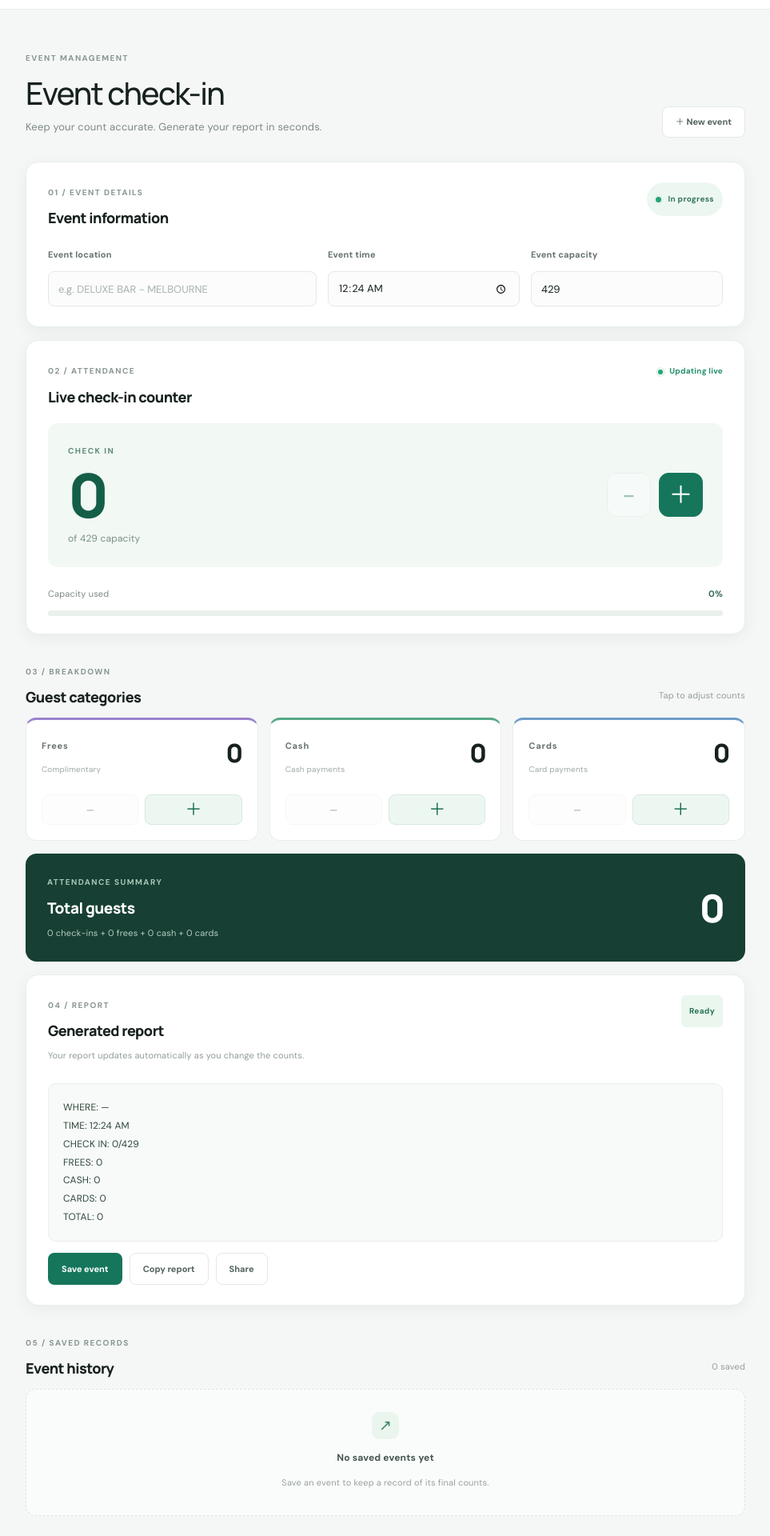
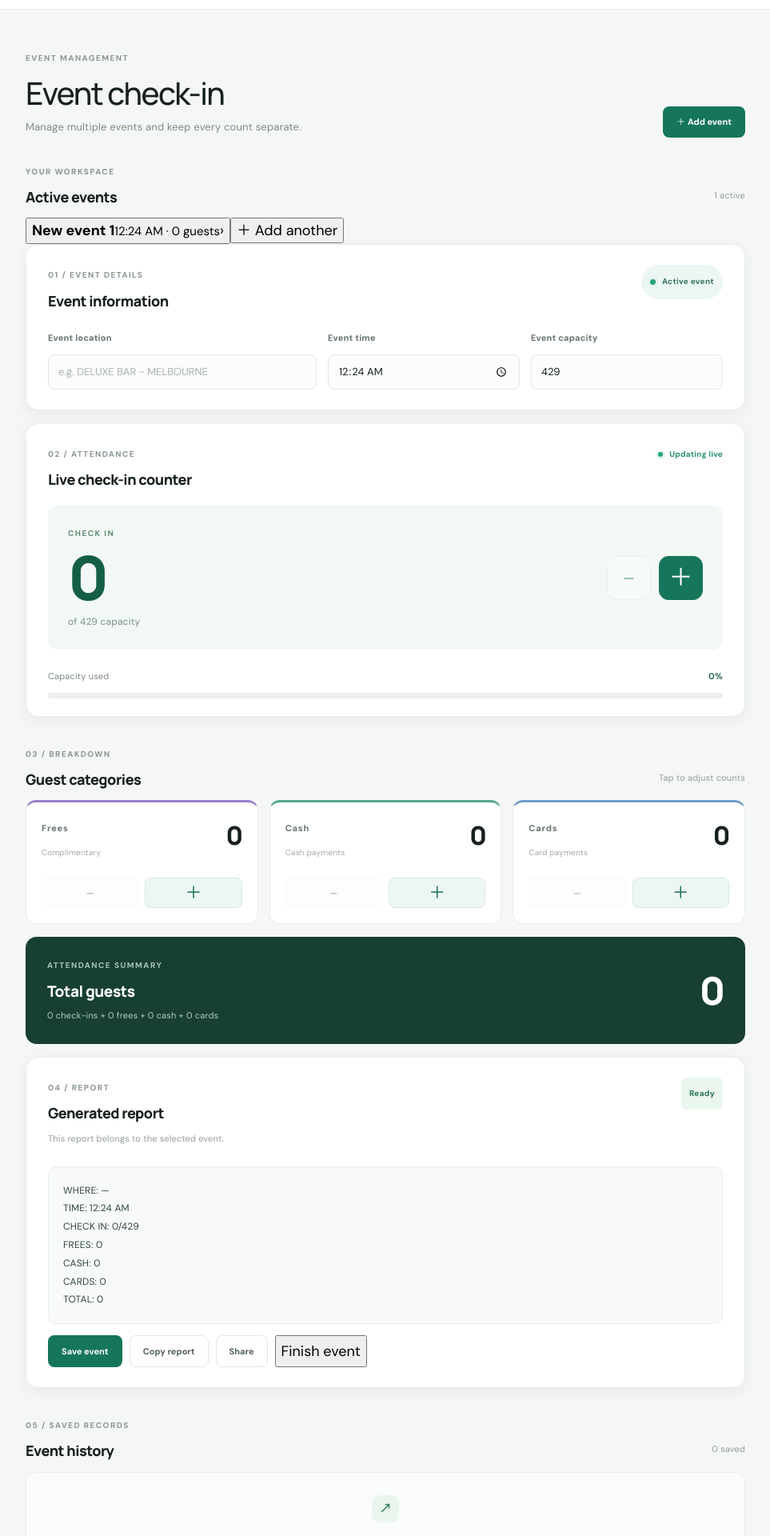
Before and after one commit to choMatt/EventCounter, a React (Vite) app: page / in a window 1280 px wide. Shown: the part 60-1980 px from the top of the page at 80% size, without its empty margins (158-1121 px from the left). Built offline with nearby package versions, Linux system fonts and the light colour scheme.

Commit message:
Add support for managing multiple active events

```diff
--- a/src/App.jsx
+++ b/src/App.jsx
@@ -19,6 +19,7 @@ const formatTime = value => {
   if (!Number.isFinite(h) || !Number.isFinite(m)) return value
   return `${h % 12 || 12}:${String(m).padStart(2, '0')} ${h >= 12 ? 'PM' : 'AM'}`
 }
+const eventTotal = event => Number(event.checkIn || 0) + Number(event.frees || 0) + Number(event.cash || 0) + Number(event.cards || 0)
 
 function Counter({ label, value, onChange, tone, description }) {
   return <section className={`counter-card ${tone}`}>
@@ -32,14 +33,21 @@ function Counter({ label, value, onChange, tone, description }) {
 
 export default function App() {
   const saved = useMemo(readData, [])
-  const [event, setEvent] = useState(() => saved.activeEvent || newEvent())
+  const initialEvents = saved.events?.length ? saved.events : [saved.activeEvent || newEvent()]
+  const [events, setEvents] = useState(initialEvents)
+  const [activeId, setActiveId] = useState(saved.activeId || initialEvents[0].id)
   const [history, setHistory] = useState(() => saved.history || [])
   const [notice, setNotice] = useState('')
   const [savedStatus, setSavedStatus] = useState(false)
-  const total = event.checkIn + event.frees + event.cash + event.cards
+  const event = events.find(item => item.id === activeId) || events[0]
+  const total = eventTotal(event)
   const capacity = Math.max(0, Number(event.capacity) || 0)
   const progress = capacity ? Math.min(100, event.checkIn / capacity * 100) : 0
-  useEffect(() => localStorage.setItem(KEY, JSON.stringify({ activeEvent: event, history })), [event, history])
+
+  useEffect(() => {
+    localStorage.setItem(KEY, JSON.stringify({ events, activeId, history }))
+  }, [events, activeId, history])
+
   const report = [
     `WHERE: ${event.venue.trim() || '—'}`,
     `TIME: ${formatTime(event.time)}`,
@@ -47,18 +55,38 @@ export default function App() {
     `FREES: ${event.frees}`, `CASH: ${event.cash}`,
     `CARDS: ${event.cards}`, `TOTAL: ${total}`,
   ].join('\n')
-  const update = (field, value) => { setEvent(current => ({ ...current, [field]: value })); setSavedStatus(false) }
+
+  const update = (field, value) => {
+    setEvents(list => list.map(item => item.id === event.id ? { ...item, [field]: value } : item))
+    setSavedStatus(false)
+  }
+  const addEvent = () => {
+    const item = newEvent()
+    setEvents(list => [...list, item])
+    setActiveId(item.id)
+    setSavedStatus(false)
+    setNotice('New event added. Your other events are still saved.')
+    window.scrollTo({ top: 0, behavior: 'smooth' })
+  }
   const save = () => {
     const item = { ...event, total, savedAt: new Date().toISOString() }
-    setHistory(list => [item, ...list.filter(x => x.id !== event.id)].slice(0, 30))
-    setSavedStatus(true); setNotice('Event saved to history.')
+    setHistory(list => [item, ...list.filter(x => x.id !== event.id)].slice(0, 50))
+    setSavedStatus(true)
+    setNotice('Event saved to history. It remains active in your event list.')
   }
-  const startNew = () => {
-    if (total || event.venue.trim()) {
-      const item = { ...event, total, savedAt: new Date().toISOString() }
-      setHistory(list => [item, ...list.filter(x => x.id !== event.id)].slice(0, 30))
+  const finishEvent = () => {
+    const item = { ...event, total, savedAt: new Date().toISOString() }
+    setHistory(list => [item, ...list.filter(x => x.id !== event.id)].slice(0, 50))
+    if (events.length === 1) {
+      const fresh = newEvent()
+      setEvents([fresh]); setActiveId(fresh.id)
+    } else {
+      const remaining = events.filter(x => x.id !== event.id)
+      setEvents(remaining)
+      setActiveId(remaining[0].id)
     }
-    setEvent(newEvent()); setSavedStatus(false); setNotice('New event started.')
+    setSavedStatus(false)
+    setNotice('Event finished and moved to history.')
   }
   const copy = async () => {
     try { await navigator.clipboard.writeText(report); setNotice('Report copied to clipboard.') }
@@ -66,14 +94,18 @@ export default function App() {
   }
   const share = async () => {
     if (!navigator.share) return copy()
-    try { await navigator.share({ title: 'Event check-in report', text: report }) }
+    try { await navigator.share({ title: `Event report - ${event.venue || 'Event'}`, text: report }) }
     catch (error) { if (error.name !== 'AbortError') setNotice('Sharing failed. Try copying the report.') }
   }
   const openHistory = item => {
-    setEvent({ ...item, id: crypto.randomUUID() }); setSavedStatus(true)
-    setNotice('Previous event loaded. Changes will be saved separately.')
+    const restored = { ...item, id: crypto.randomUUID(), createdAt: new Date().toISOString() }
+    setEvents(list => [...list, restored])
+    setActiveId(restored.id)
+    setSavedStatus(false)
+    setNotice('Saved event restored as a new active event.')
     window.scrollTo({ top: 0, behavior: 'smooth' })
   }
+  const removeHistory = id => setHistory(list => list.filter(item => item.id !== id))
 
   return <main className="app-shell">
     <header className="topbar">
@@ -81,9 +113,20 @@ export default function App() {
       <div className="live-pill"><span /> LIVE EVENT TRACKER</div>
     </header>
     <div className="content" id="top">
-      <section className="page-heading"><div><p className="eyebrow">EVENT MANAGEMENT</p><h1>Event check-in</h1><p className="subheading">Keep your count accurate. Generate your report in seconds.</p></div><button className="secondary-button new-event-button" onClick={startNew}>＋ New event</button></section>
+      <section className="page-heading"><div><p className="eyebrow">EVENT MANAGEMENT</p><h1>Event check-in</h1><p className="subheading">Manage multiple events and keep every count separate.</p></div><button className="primary-button new-event-button" onClick={addEvent}>＋ Add event</button></section>
+
+      <section className="active-events-section">
+        <div className="section-heading"><div><p className="eyebrow">YOUR WORKSPACE</p><h2>Active events</h2></div><span className="history-count">{events.length} active</span></div>
+        <div className="event-tabs">
+          {events.map((item, index) => <button key={item.id} className={`event-tab ${item.id === event.id ? 'selected' : ''}`} onClick={() => { setActiveId(item.id); setSavedStatus(false); setNotice('') }}>
+            <span className="event-tab-indicator" /><span className="event-tab-text"><strong>{item.venue.trim() || `New event ${index + 1}`}</strong><small>{formatTime(item.time)} · {eventTotal(item)} guests</small></span><span className="event-tab-arrow">›</span>
+          </button>)}
+          <button className="add-event-tab" onClick={addEvent}>＋ <span>Add another</span></button>
+        </div>
+      </section>
+
       <section className="event-panel panel">
-        <div className="panel-title-row"><div><p className="eyebrow">01 / EVENT DETAILS</p><h2>Event information</h2></div><span className="status-tag"><span /> In progress</span></div>
+        <div className="panel-title-row"><div><p className="eyebrow">01 / EVENT DETAILS</p><h2>Event information</h2></div><span className="status-tag"><span /> Active event</span></div>
         <div className="details-grid">
           <label className="field field-wide"><span>Event location</span><input value={event.venue} onChange={e => update('venue', e.target.value)} placeholder="e.g. DELUXE BAR - MELBOURNE" /></label>
           <label className="field"><span>Event time</span><input type="time" value={event.time} onChange={e => update('time', e.target.value)} /></label>
@@ -101,11 +144,11 @@ export default function App() {
         <div className="counter-grid"><Counter label="Frees" value={event.frees} onChange={v => update('frees', v)} tone="purple" description="Complimentary" /><Counter label="Cash" value={event.cash} onChange={v => update('cash', v)} tone="green" description="Cash payments" /><Counter label="Cards" value={event.cards} onChange={v => update('cards', v)} tone="blue" description="Card payments" /></div>
       </section>
       <section className="total-panel"><div><p className="eyebrow">ATTENDANCE SUMMARY</p><h2>Total guests</h2><p className="total-breakdown">{event.checkIn} check-ins + {event.frees} frees + {event.cash} cash + {event.cards} cards</p></div><strong className="total-number">{total.toLocaleString()}</strong></section>
-      <section className="report-panel panel"><div className="panel-title-row"><div><p className="eyebrow">04 / REPORT</p><h2>Generated report</h2><p className="report-description">Your report updates automatically as you change the counts.</p></div><span className={`ready-tag ${savedStatus ? 'saved' : ''}`}>{savedStatus ? 'Saved' : 'Ready'}</span></div>
-        <pre className="report-output">{report}</pre><div className="report-actions"><button className="primary-button" onClick={save}>Save event</button><button className="secondary-button" onClick={copy}>Copy report</button><button className="secondary-button share-button" onClick={share}>Share</button></div>{notice && <p className="notice" role="status">{notice}</p>}
+      <section className="report-panel panel"><div className="panel-title-row"><div><p className="eyebrow">04 / REPORT</p><h2>Generated report</h2><p className="report-description">This report belongs to {event.venue.trim() || 'the selected event'}.</p></div><span className={`ready-tag ${savedStatus ? 'saved' : ''}`}>{savedStatus ? 'Saved' : 'Ready'}</span></div>
+        <pre className="report-output">{report}</pre><div className="report-actions"><button className="primary-button" onClick={save}>Save event</button><button className="secondary-button" onClick={copy}>Copy report</button><button className="secondary-button share-button" onClick={share}>Share</button><button className="finish-button" onClick={finishEvent}>Finish event</button></div>{notice && <p className="notice" role="status">{notice}</p>}
       </section>
       <section className="history-section"><div className="section-heading"><div><p className="eyebrow">05 / SAVED RECORDS</p><h2>Event history</h2></div><span className="history-count">{history.length} saved</span></div>
-        {!history.length ? <div className="empty-history"><span className="empty-icon">↗</span><strong>No saved events yet</strong><p>Save an event to keep a record of its final counts.</p></div> : <div className="history-list">{history.map(item => <article className="history-item" key={item.id}><div className="history-info"><strong>{item.venue || 'Untitled event'}</strong><span>{formatTime(item.time)} · {new Date(item.savedAt || item.createdAt).toLocaleDateString()}</span></div><div className="history-total"><strong>{item.total ?? (item.checkIn + item.frees + item.cash + item.cards)}</strong><span>guests</span></div><button className="text-button" onClick={() => openHistory(item)}>Open</button><button className="delete-button" aria-label="Delete saved event" onClick={() => setHistory(list => list.filter(x => x.id !== item.id))}>×</button></article>)}</div>}
+        {!history.length ? <div className="empty-history"><span className="empty-icon">↗</span><strong>No saved events yet</strong><p>Save or finish an event to keep a record of its final counts.</p></div> : <div className="history-list">{history.map(item => <article className="history-item" key={item.id}><div className="history-info"><strong>{item.venue || 'Untitled event'}</strong><span>{formatTime(item.time)} · {new Date(item.savedAt || item.createdAt).toLocaleDateString()}</span></div><div className="history-total"><strong>{item.total ?? eventTotal(item)}</strong><span>guests</span></div><button className="text-button" onClick={() => openHistory(item)}>Restore</button><button className="delete-button" aria-label="Delete saved event" onClick={() => removeHistory(item.id)}>×</button></article>)}</div>}
       </section>
       <footer className="footer"><span>EventCounter</span><span>Your event, counted.</span></footer>
     </div>
```
